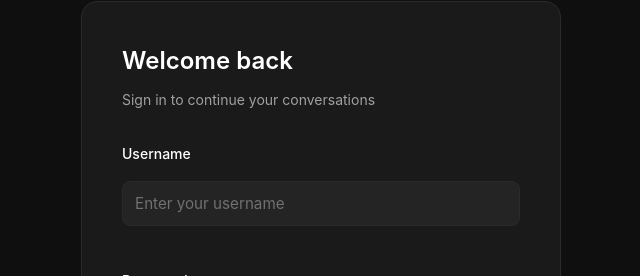
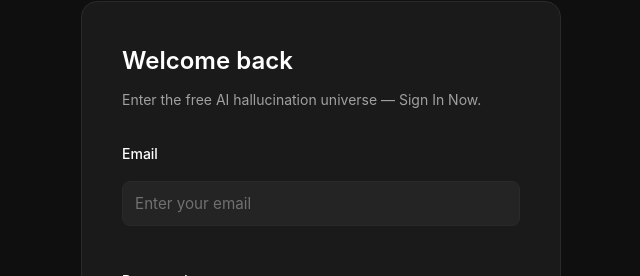
Before and after one commit to nisarahmad321000838383-cmyk/humanoid-AI, a React (Vite) app in the folder frontend/: page /login in a window 1280 px wide. Shown: the part 176-452 px from the top of the page, without its empty margins (319-959 px from the left). Built offline with nearby package versions, Linux system fonts and the light colour scheme; no server answers.

Commit message:
now login requires email, instead of username.

```diff
--- a/frontend/src/pages/Login.tsx
+++ b/frontend/src/pages/Login.tsx
@@ -8,7 +8,7 @@ const Login = () => {
   const navigate = useNavigate();
   const { login, isLoading, error, clearError, isAuthenticated } = useAuthStore();
   const [formData, setFormData] = useState({
-    username: '',
+    email: '',
     password: '',
   });
 
@@ -45,7 +45,7 @@ const Login = () => {
 
         <div className="auth-card">
           <h2>Welcome back</h2>
-          <p className="auth-subtitle">Sign in to continue your conversations</p>
+          <p className="auth-subtitle">Enter the free AI hallucination universe — Sign In Now.</p>
 
           {error && (
             <div className="error-message">
@@ -55,15 +55,15 @@ const Login = () => {
 
           <form onSubmit={handleSubmit} className="auth-form">
             <div className="form-group">
-              <label htmlFor="username">Username</label>
+              <label htmlFor="email">Email</label>
               <input
-                id="username"
-                type="text"
-                value={formData.username}
-                onChange={(e) => setFormData({ ...formData, username: e.target.value })}
-                placeholder="Enter your username"
+                id="email"
+                type="email"
+                value={formData.email}
+                onChange={(e) => setFormData({ ...formData, email: e.target.value })}
+                placeholder="Enter your email"
                 required
-                autoComplete="username"
+                autoComplete="email"
               />
             </div>
 
--- a/frontend/src/types/index.ts
+++ b/frontend/src/types/index.ts
@@ -16,7 +16,7 @@ export interface AuthResponse {
 }
 
 export interface LoginCredentials {
-  username: string;
+  email: string;
   password: string;
 }
 
```
Also changed, not shown: 2 other files (tests, documents, lock files or other folders).
